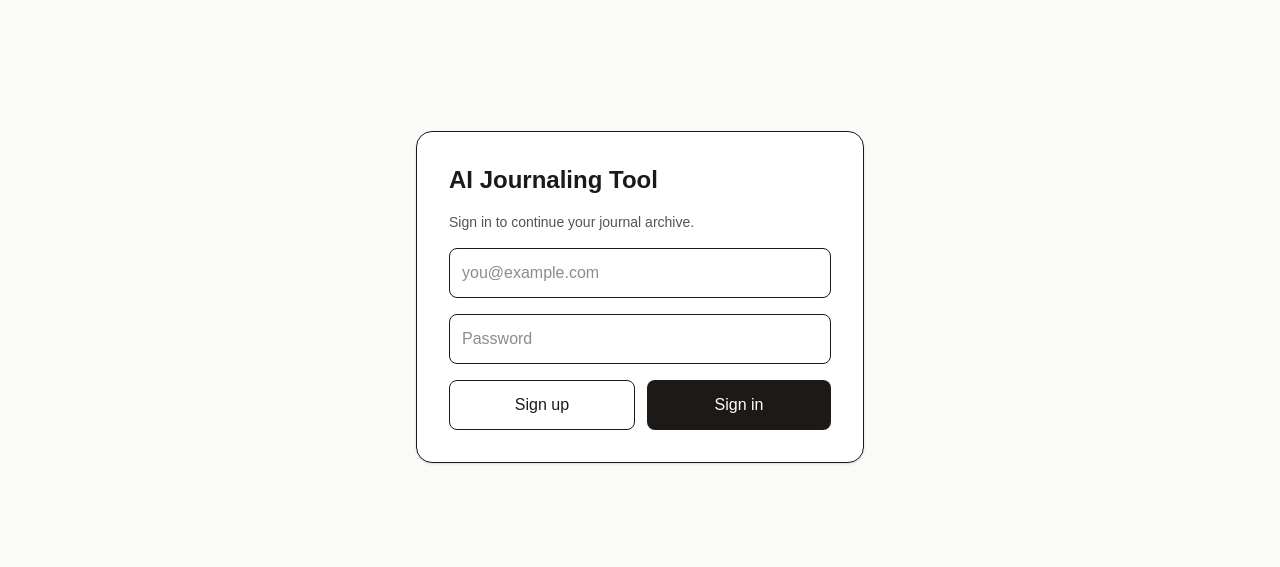
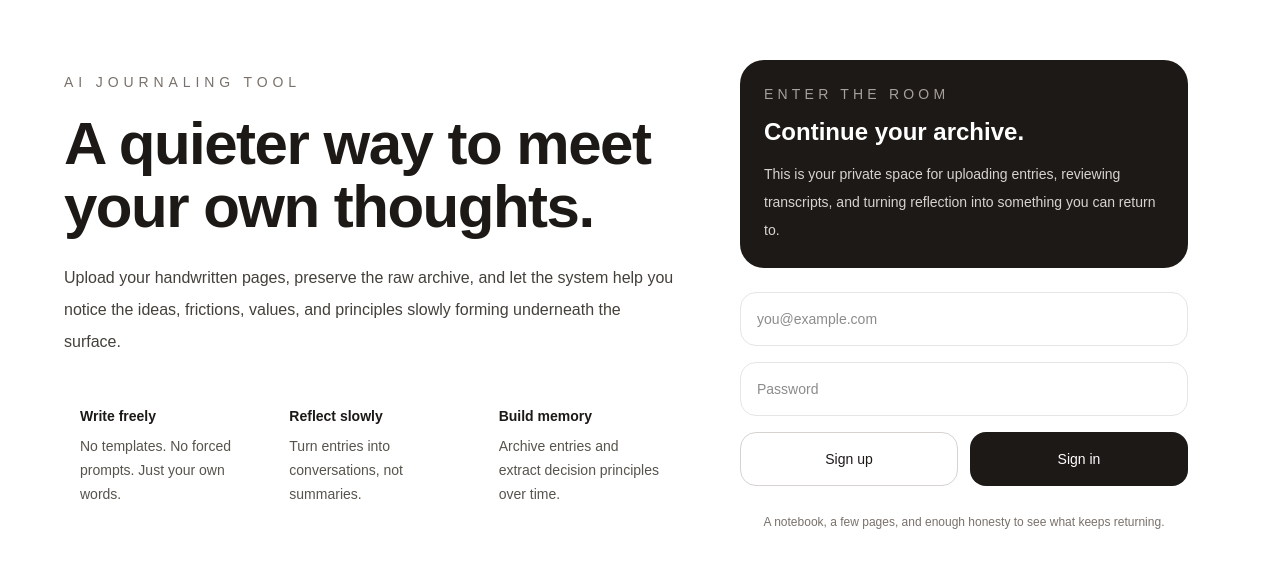
Before and after one commit to diegouriber/AI-Journal, a Next.js app: page / in a window 1280 px wide. Shown: the part 103-670 px from the top of the page. Built offline with nearby package versions, Linux system fonts and the light colour scheme; no server answers.

Commit message:
upgrade landing atmosphere

```diff
--- a/app/page.tsx
+++ b/app/page.tsx
@@ -76,20 +76,78 @@ export default function Home() {
   }
 
   return (
-    <main className="min-h-screen bg-stone-50 text-stone-900 flex items-center justify-center p-8">
-      <div className="w-full max-w-md space-y-4 rounded-2xl border bg-white p-8 shadow-sm">
-        <h1 className="text-2xl font-semibold">AI Journaling Tool</h1>
+    <main className="atmosphere min-h-screen px-6 py-8 text-stone-900">
+      <div className="rain-line left-[8%]" />
+      <div className="rain-line left-[22%] animation-delay-200" />
+      <div className="rain-line left-[41%]" />
+      <div className="rain-line left-[67%]" />
+      <div className="rain-line left-[86%]" />
 
-        <p className="text-sm text-stone-600">
-          Sign in to continue your journal archive.
+      <div className="relative z-10 mx-auto flex min-h-[calc(100vh-4rem)] max-w-6xl items-center">
+        <div className="grid w-full gap-8 lg:grid-cols-[1.1fr_0.9fr]">
+          <section className="flex flex-col justify-center">
+            <p className="text-sm uppercase tracking-[0.35em] text-stone-500">
+              AI Journaling Tool
             </p>
 
+            <h1 className="mt-5 max-w-3xl text-5xl font-semibold leading-[1.05] tracking-tight md:text-6xl">
+              A quieter way to meet your own thoughts.
+            </h1>
+
+            <p className="mt-6 max-w-2xl text-base leading-8 text-stone-700">
+              Upload your handwritten pages, preserve the raw archive, and let
+              the system help you notice the ideas, frictions, values, and
+              principles slowly forming underneath the surface.
+            </p>
+
+            <div className="mt-8 grid gap-3 text-sm text-stone-600 sm:grid-cols-3">
+              <div className="paper-card rounded-2xl p-4">
+                <p className="font-semibold text-stone-900">Write freely</p>
+                <p className="mt-2 leading-6">
+                  No templates. No forced prompts. Just your own words.
+                </p>
+              </div>
+
+              <div className="paper-card rounded-2xl p-4">
+                <p className="font-semibold text-stone-900">Reflect slowly</p>
+                <p className="mt-2 leading-6">
+                  Turn entries into conversations, not summaries.
+                </p>
+              </div>
+
+              <div className="paper-card rounded-2xl p-4">
+                <p className="font-semibold text-stone-900">Build memory</p>
+                <p className="mt-2 leading-6">
+                  Archive entries and extract decision principles over time.
+                </p>
+              </div>
+            </div>
+          </section>
+
+          <section className="glass-card rounded-[2rem] p-7">
+            <div className="rounded-[1.5rem] bg-stone-900 p-6 text-white">
+              <p className="text-sm uppercase tracking-[0.3em] text-stone-400">
+                Enter the room
+              </p>
+
+              <h2 className="mt-3 text-2xl font-semibold">
+                Continue your archive.
+              </h2>
+
+              <p className="mt-3 text-sm leading-7 text-stone-300">
+                This is your private space for uploading entries, reviewing
+                transcripts, and turning reflection into something you can
+                return to.
+              </p>
+            </div>
+
+            <div className="mt-6 space-y-4">
               <input
                 type="email"
                 placeholder="you@example.com"
                 value={email}
                 onChange={(e) => setEmail(e.target.value)}
-          className="w-full rounded-lg border p-3"
+                className="w-full rounded-2xl border border-stone-200 bg-white/80 p-4 text-sm outline-none transition focus:border-stone-900"
               />
 
               <input
@@ -97,26 +155,38 @@ export default function Home() {
                 placeholder="Password"
                 value={password}
                 onChange={(e) => setPassword(e.target.value)}
-          className="w-full rounded-lg border p-3"
+                className="w-full rounded-2xl border border-stone-200 bg-white/80 p-4 text-sm outline-none transition focus:border-stone-900"
               />
 
-        <div className="flex gap-3">
+              <div className="grid gap-3 sm:grid-cols-2">
                 <button
                   onClick={signUp}
-            className="flex-1 rounded-lg border px-4 py-3"
+                  className="rounded-2xl border border-stone-300 bg-white/70 px-4 py-4 text-sm font-medium hover:bg-white"
                 >
                   Sign up
                 </button>
 
                 <button
                   onClick={signIn}
-            className="flex-1 rounded-lg bg-stone-900 px-4 py-3 text-white"
+                  className="rounded-2xl bg-stone-900 px-4 py-4 text-sm font-medium text-white hover:bg-stone-800"
                 >
                   Sign in
                 </button>
               </div>
 
-        {message && <p className="text-sm text-stone-600">{message}</p>}
+              {message && (
+                <p className="rounded-2xl bg-white/70 p-4 text-sm text-stone-600">
+                  {message}
+                </p>
+              )}
+            </div>
+
+            <p className="mt-6 text-center text-xs leading-6 text-stone-500">
+              A notebook, a few pages, and enough honesty to see what keeps
+              returning.
+            </p>
+          </section>
+        </div>
       </div>
     </main>
   )
```
Lines whose indentation alone changed are shown as unchanged.
